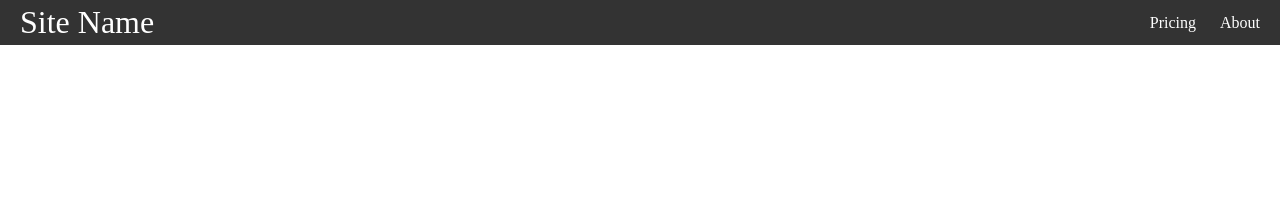
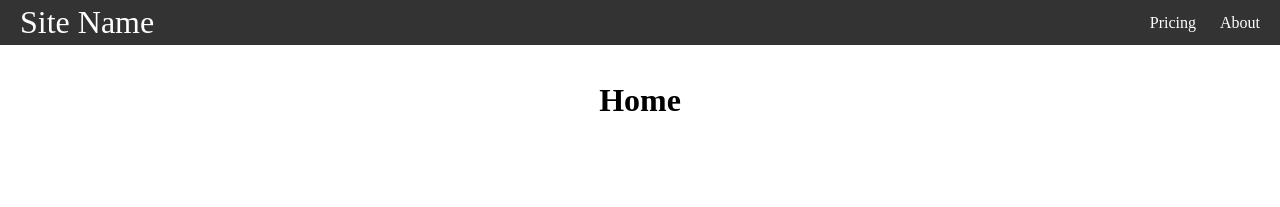
Before and after one commit to SNelson723/ReactRoutePlayground, a React (Vite) app: page / in a window 1280 px wide. Shown: the top 207 px of the page. Built offline with nearby package versions, Linux system fonts and the light colour scheme.

Commit message:
Setup the Routes/Route tree in App.jsx and centered the text of the rendered container

```diff
--- a/src/App.jsx
+++ b/src/App.jsx
@@ -1,10 +1,21 @@
 import Navbar from "./Navbar";
+import { Route, Routes } from 'react-router-dom';
+import Home from './Pages/Home';
+import Pricing from './Pages/Pricing';
+import About from './Pages/About';
 
 const App = () => {
 
   return (
     <>
       <Navbar />
+      <div className="container">
+        <Routes>
+          <Route path="/" element={<Home />} />
+          <Route path='/pricing' element={<Pricing />} />
+          <Route path='/about' element={<About />} />
+        </Routes>
+      </div>
     </>
   )
 }
--- a/src/index.css
+++ b/src/index.css
@@ -4,6 +4,11 @@
 
 body {
   margin: 0;
+}
+
+.container {
+  padding: 1rem;
+  text-align: center;
 }
 
 .nav {
```
